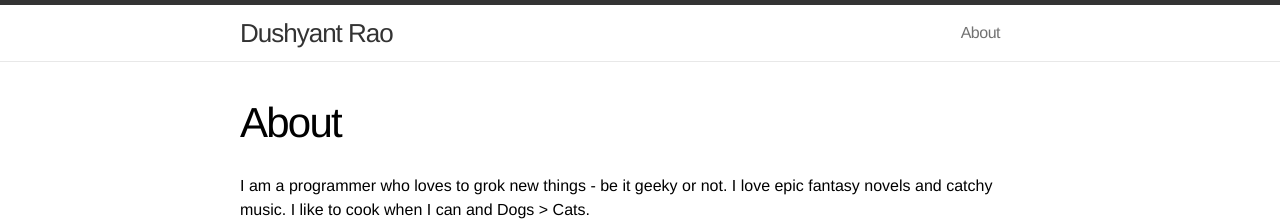
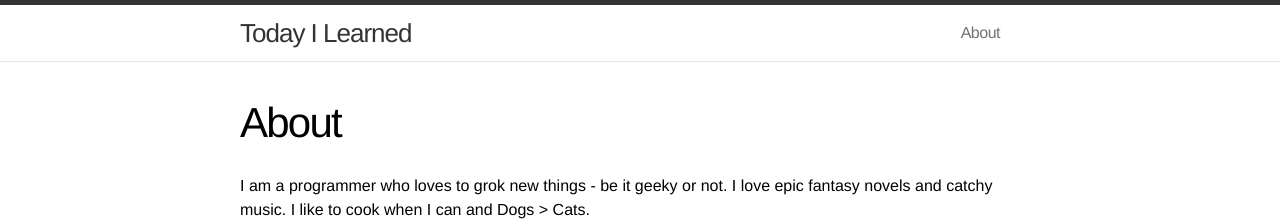
Before and after one commit to dushyantrao/dushyantrao.github.com, a Jekyll site: the page built from about.md, in a window 1280 px wide. Shown: the top 221 px of the page. Built offline with Jekyll 4.4.1, drawn with Linux system fonts in a browser that asks for light colours.

Commit message:
made some config changes

```diff
--- a/_config.yml
+++ b/_config.yml
@@ -1,5 +1,8 @@
 # Site settings
-name: Dushyant Rao
+name: Today I Learned
+username: Dushyant Rao
+twitterusername: DushyantRaoC
+githubusername: dushyantrao
 title: Developer
 email: dushyant.rao@gmail.com
 description: "BITSian, Eagle, Coder, Aspiring Chef, Sailor, Telugu + Sindhi, Foodie"
--- a/_includes/footer.html
+++ b/_includes/footer.html
@@ -2,7 +2,7 @@
 
   <div class="wrap">
 
-    <h2 class="footer-heading">{{ site.name }}</h2>
+    <h2 class="footer-heading">{{ site.username }}</h2>
 
     <div class="footer-col-1 column">
       <ul>
@@ -14,7 +14,7 @@
     <div class="footer-col-2 column">
       <ul>
         <li>
-          <a href="https://github.com/{{ site.username }}">
+          <a href="https://github.com/{{ site.githubusername }}">
             <span class="icon github">
               <svg version="1.1" class="github-icon-svg" xmlns="http://www.w3.org/2000/svg" xmlns:xlink="http://www.w3.org/1999/xlink" x="0px" y="0px"
                  viewBox="0 0 16 16" enable-background="new 0 0 16 16" xml:space="preserve">
@@ -29,11 +29,11 @@
                 c0,0.208,0.14,0.449,0.534,0.373c3.081-1.028,5.302-3.935,5.302-7.362C15.76,3.906,12.285,0.431,7.999,0.431z"/>
               </svg>
             </span>
-            <span class="username">{{ site.username }}</span>
+            <span class="username"></span>
           </a>
         </li>
         <li>
-          <a href="https://twitter.com/{{ site.username }}">
+          <a href="https://twitter.com/{{ site.twitterusername }}">
             <span class="icon twitter">
               <svg version="1.1" class="twitter-icon-svg" xmlns="http://www.w3.org/2000/svg" xmlns:xlink="http://www.w3.org/1999/xlink" x="0px" y="0px"
                  viewBox="0 0 16 16" enable-background="new 0 0 16 16" xml:space="preserve">
@@ -46,7 +46,7 @@
                 c6.015,0,9.304-4.983,9.304-9.304c0-0.142-0.003-0.283-0.009-0.423C14.976,4.29,15.531,3.714,15.969,3.058z"/>
               </svg>
             </span>
-            <span class="username">{{ site.username }}</span>
+            <span class="username"></span>
           </a>
         </li>
       </ul>
```
